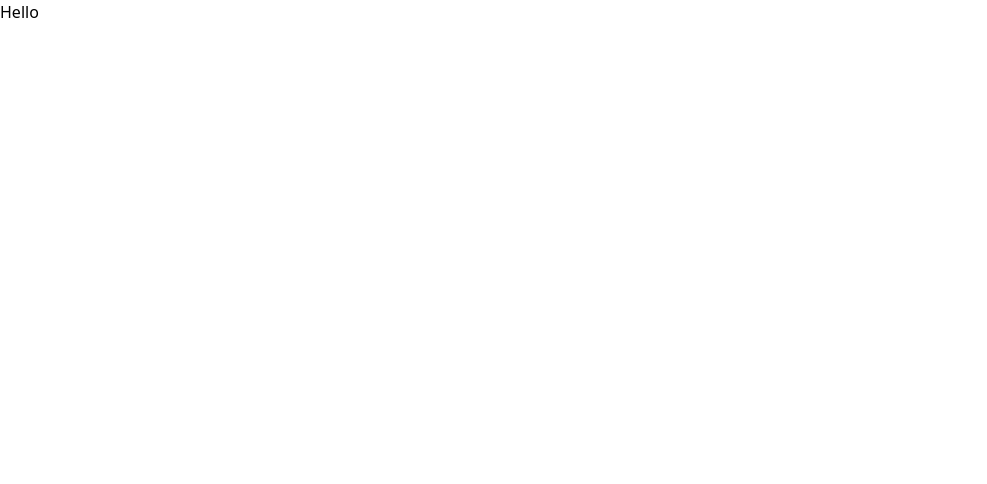
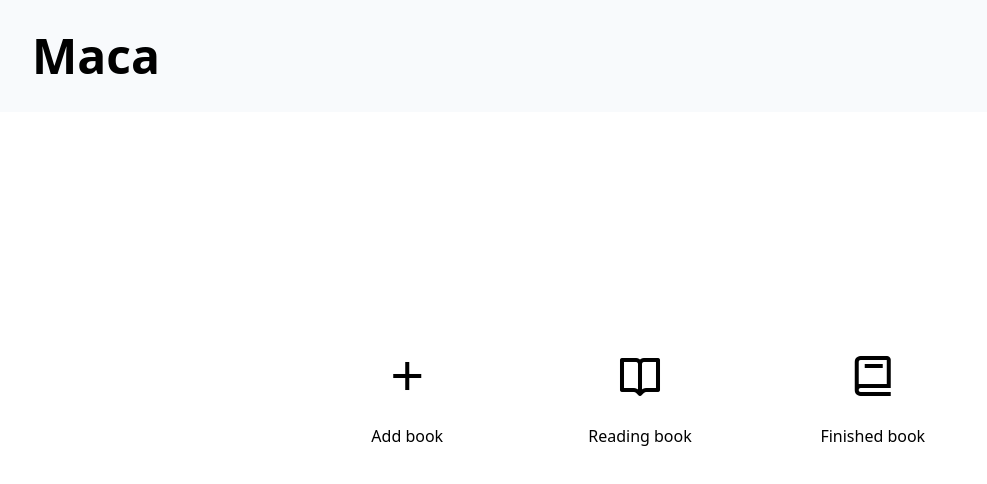
Before and after one commit to muhammadfauzulhanif16/maca, a React (Create React App) app in the folder client/v2/: page / in a window 1280 px wide. Shown: the top 484 px of the page, without its empty margins (0-987 px from the left). Built offline with nearby package versions, Linux system fonts and the light colour scheme.

Commit message:
add routers

```diff
--- a/client/v2/src/App.tsx
+++ b/client/v2/src/App.tsx
@@ -1,7 +1,15 @@
 import { FC } from "react";
+import { Routes, Route } from "react-router-dom";
+import { Routers } from "./Routers";
 
-const App: FC<{}> = (): JSX.Element => {
-  return <>Hello</>;
+const App: FC<{}> = () => {
+  return (
+    <Routes>
+      {Routers.map(({ element, path }, id: number) => (
+        <Route key={id} path={path} element={element} />
+      ))}
+    </Routes>
+  );
 };
 
 export default App;
```
